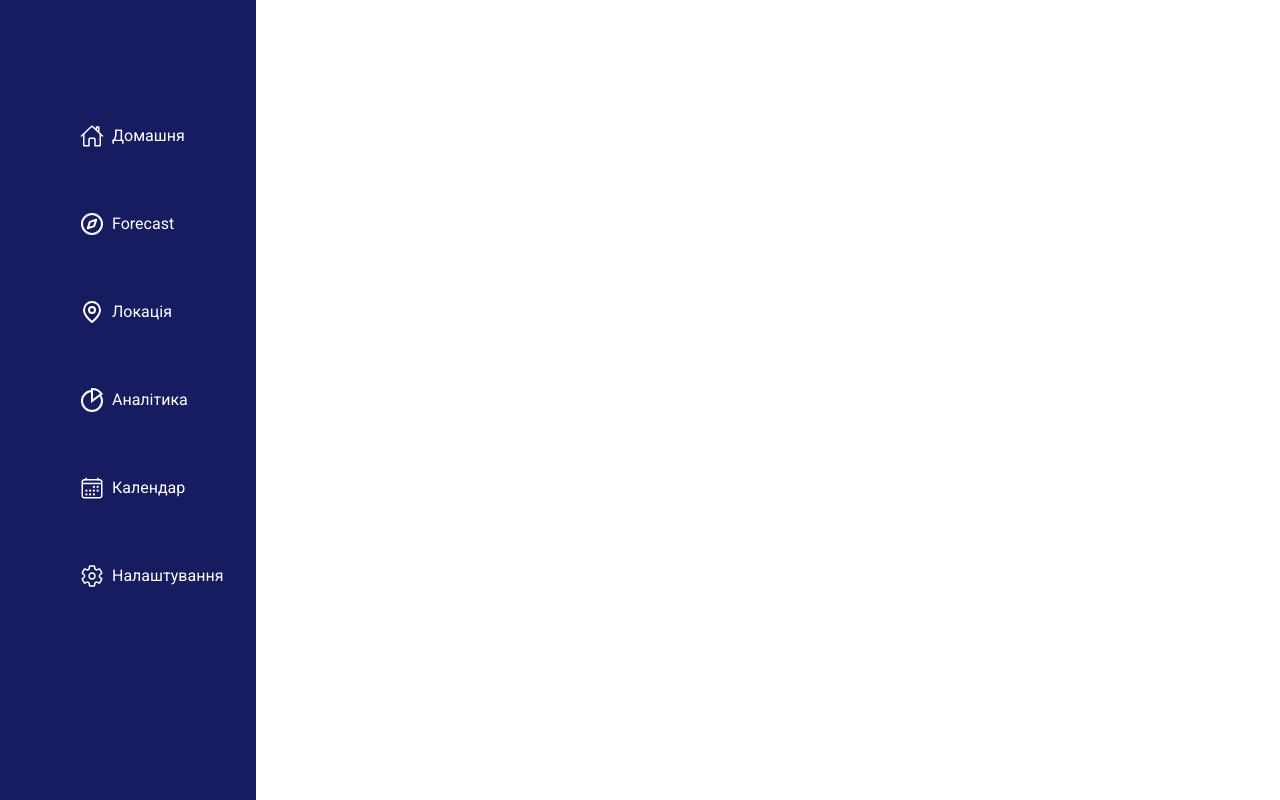
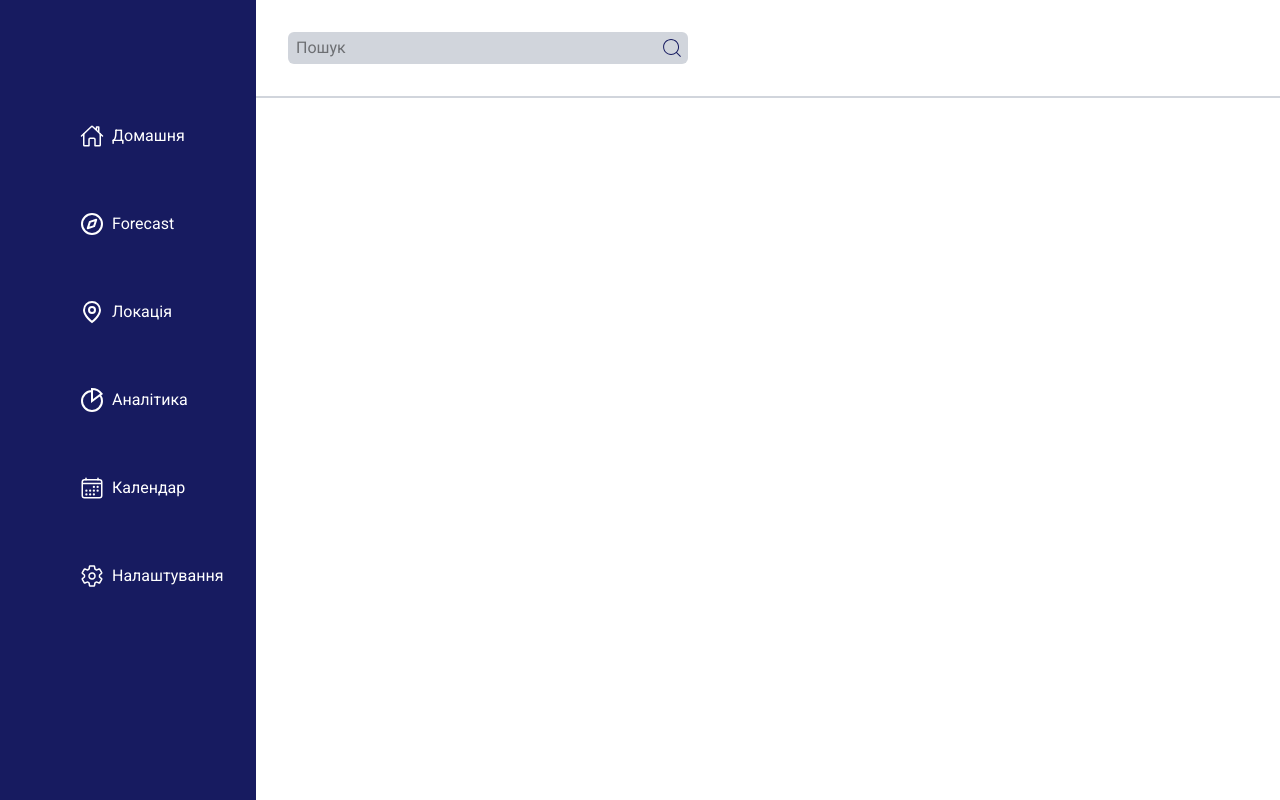
Before and after one commit to kostNai/weather-app-nextjs, a Next.js app: page / in a window 1280 px wide. Built offline with nearby package versions, Linux system fonts and the light colour scheme.

Commit message:
Added Search component

```diff
--- a/src/app/layout.tsx
+++ b/src/app/layout.tsx
@@ -22,7 +22,7 @@ export default function RootLayout({
         <html lang='en'>
             <body className={`${roboto.className} antialiased`}>
                 <SideNav />
-                <main>{children}</main>
+                <main className='w-4/5'>{children}</main>
             </body>
         </html>
     )
--- a/src/app/page.tsx
+++ b/src/app/page.tsx
@@ -1,3 +1,12 @@
+import Search from '@/components/search/Search'
+
 export default function Home() {
-    return <div></div>
+    return (
+        <div className='w-full'>
+            <div className='w-full border-b-solid border-b-gray-300 border-b-2'>
+                <Search />
+            </div>
+            <div></div>
+        </div>
+    )
 }
--- /dev/null
+++ b/src/components/search/Search.tsx
@@ -0,0 +1,18 @@
+import { CiSearch } from 'react-icons/ci'
+
+export default function Search() {
+    return (
+        <div className='relative my-8 ml-8 w-fit'>
+            <input
+                type='text'
+                className='w-[400px] bg-gray-300 rounded-sm py-1 pl-2 pr-8 focus:outline-0'
+                placeholder='Пошук'
+            />
+            <CiSearch
+                className='absolute right-1 top-1'
+                size={24}
+                color='#171B60'
+            />
+        </div>
+    )
+}
```
